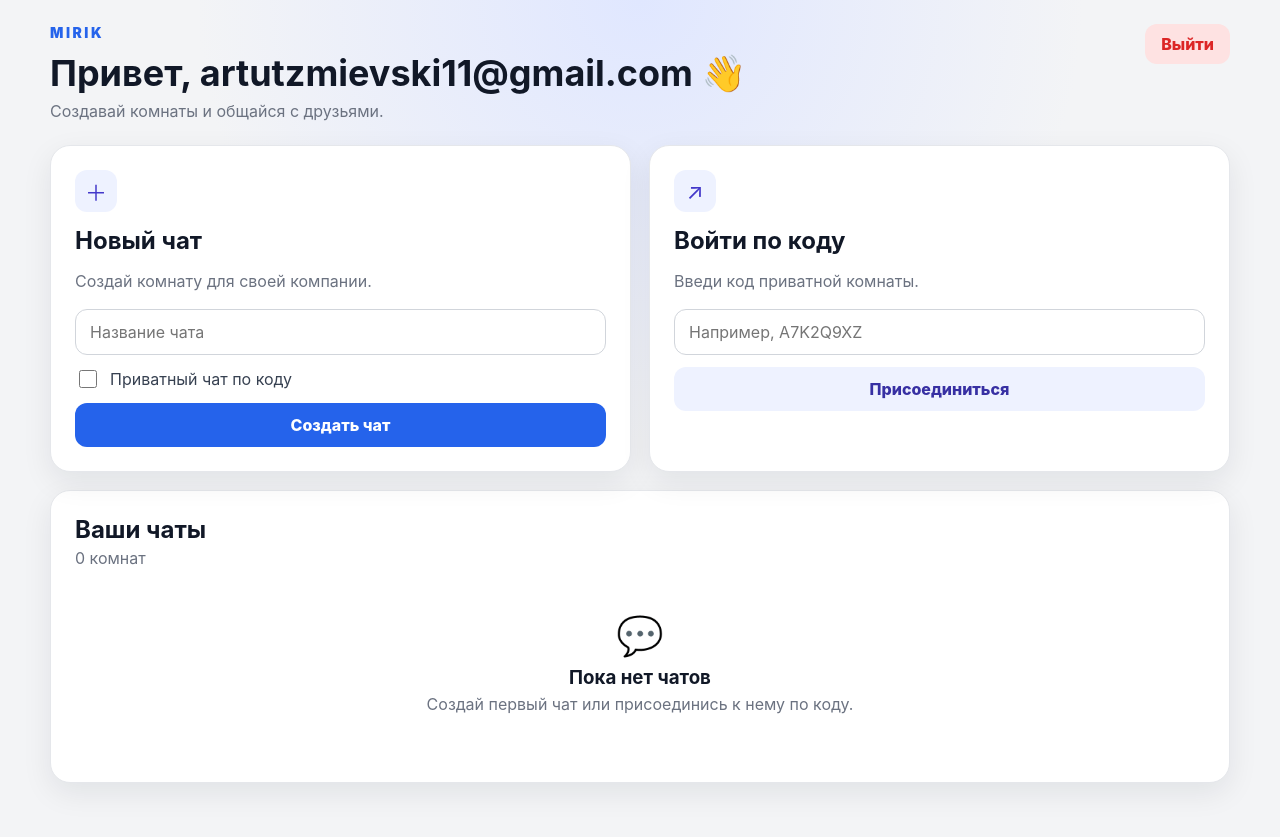
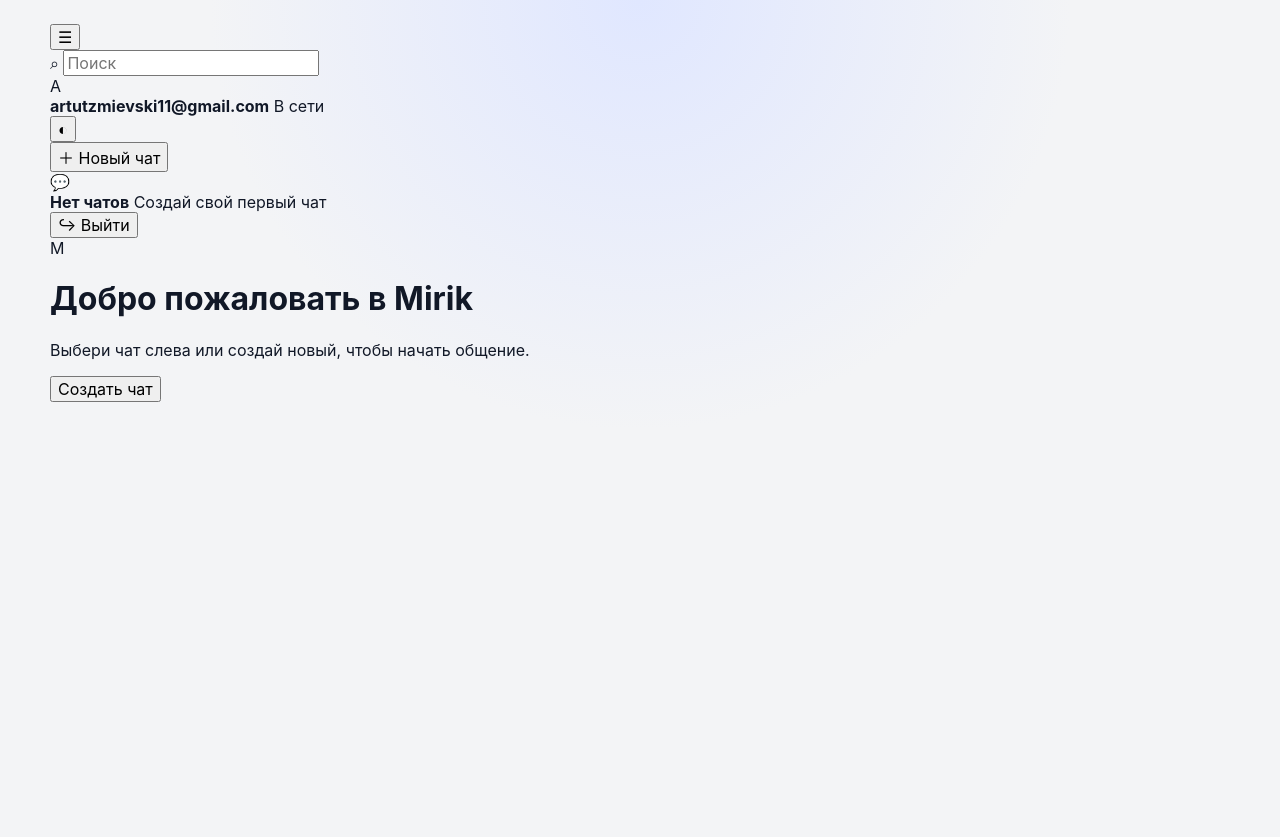
Before and after one commit to dlaksnetrogat-ux/mirik, a Flask app: page /dashboard in a window 1280 px wide. After the commit the page ends 402 px from the top, so only its background shows below. Run offline with Flask 3, Linux system fonts and the light colour scheme; a user stored in the database is signed in; data that the repository does not hold is empty.

Commit message:
Create Telegram-inspired messenger home screen

```diff
--- a/templates/dashboard.html
+++ b/templates/dashboard.html
@@ -1,78 +1,100 @@
 {% extends "base.html" %}
-{% block title %}Чаты — Mirik{% endblock %}
+{% block title %}Mirik — Чаты{% endblock %}
 
 {% block content %}
-<main class="dashboard-container">
-    <header class="dashboard-header">
-        <div>
-            <div class="brand brand-left">MIRIK</div>
-            <h1>Привет, {{ current_user.email }} 👋</h1>
-            <p class="muted">Создавай комнаты и общайся с друзьями.</p>
+<div class="messenger-shell">
+    <aside class="sidebar" aria-label="Список чатов">
+        <div class="sidebar-top">
+            <button class="icon-button" type="button" data-menu-toggle aria-label="Открыть меню">☰</button>
+            <div class="search-box">
+                <span>⌕</span>
+                <input id="chat-search" type="search" placeholder="Поиск" autocomplete="off" aria-label="Поиск чатов">
             </div>
+        </div>
+
+        <div class="profile-strip">
+            <div class="avatar avatar-user">{{ current_user.email[:1]|upper }}</div>
+            <div class="profile-copy">
+                <strong>{{ current_user.email }}</strong>
+                <span>В сети</span>
+            </div>
+            <button class="icon-button" type="button" data-theme-toggle aria-label="Переключить тему">◐</button>
+        </div>
+
+        <div class="sidebar-actions">
+            <button class="new-chat-button" type="button" data-new-chat>＋ Новый чат</button>
+        </div>
+
+        <div class="chat-list" id="chat-list">
+            {% if chat_rooms %}
+                {% for room in chat_rooms %}
+                    <a class="chat-list-item" href="{{ url_for('chat', chat_id=room.id) }}" data-chat-name="{{ room.name|lower }}">
+                        <div class="avatar room-avatar">{{ room.name[:1]|upper }}</div>
+                        <div class="chat-list-copy">
+                            <div class="chat-list-row">
+                                <strong>{{ room.name }}</strong>
+                                <time>{% if room.is_private %}🔒{% else %}🌐{% endif %}</time>
+                            </div>
+                            <span>{% if room.is_private %}Приватный чат{% else %}Открытый чат{% endif %}</span>
+                        </div>
+                    </a>
+                {% endfor %}
+            {% else %}
+                <div class="sidebar-empty">
+                    <div class="sidebar-empty-icon">💬</div>
+                    <strong>Нет чатов</strong>
+                    <span>Создай свой первый чат</span>
+                </div>
+            {% endif %}
+        </div>
+
+        <div class="sidebar-footer">
             <form method="POST" action="{{ url_for('logout') }}">
                 <input type="hidden" name="csrf_token" value="{{ csrf_token() }}">
-            <button type="submit" class="btn-danger">Выйти</button>
+                <button class="footer-button" type="submit">↪ Выйти</button>
             </form>
-    </header>
+        </div>
+    </aside>
 
-    <section class="dashboard-grid">
-        <article class="card">
-            <div class="card-icon">＋</div>
-            <h2>Новый чат</h2>
-            <p class="muted">Создай комнату для своей компании.</p>
-            <form method="POST" action="{{ url_for('create_chat') }}">
+    <main class="welcome-pane">
+        <div class="welcome-card">
+            <div class="welcome-logo">M</div>
+            <h1>Добро пожаловать в Mirik</h1>
+            <p>Выбери чат слева или создай новый, чтобы начать общение.</p>
+            <button class="primary-action" type="button" data-new-chat>Создать чат</button>
+        </div>
+    </main>
+</div>
+
+<div class="modal-backdrop" data-modal hidden>
+    <section class="modal" role="dialog" aria-modal="true" aria-labelledby="new-chat-title">
+        <div class="modal-head">
+            <div>
+                <h2 id="new-chat-title">Новый чат</h2>
+                <p>Создай комнату или войди по коду.</p>
+            </div>
+            <button class="icon-button" type="button" data-modal-close aria-label="Закрыть">×</button>
+        </div>
+
+        <form method="POST" action="{{ url_for('create_chat') }}" class="modal-form">
             <input type="hidden" name="csrf_token" value="{{ csrf_token() }}">
-                <label class="sr-only" for="chat_name">Название чата</label>
-                <input type="text" id="chat_name" name="chat_name" placeholder="Название чата" maxlength="100" required>
-                <label class="check-row">
+            <label for="chat_name">Название чата</label>
+            <input id="chat_name" name="chat_name" maxlength="100" placeholder="Например, Друзья" required autofocus>
+            <label class="switch-row">
                 <input type="checkbox" name="is_private">
                 <span>Приватный чат по коду</span>
             </label>
-                <button type="submit" class="btn-primary">Создать чат</button>
+            <button class="primary-action" type="submit">Создать чат</button>
         </form>
-        </article>
 
-        <article class="card">
-            <div class="card-icon">↗</div>
-            <h2>Войти по коду</h2>
-            <p class="muted">Введи код приватной комнаты.</p>
-            <form method="POST" action="{{ url_for('join_chat') }}">
+        <div class="modal-divider"><span>или</span></div>
+
+        <form method="POST" action="{{ url_for('join_chat') }}" class="modal-form">
             <input type="hidden" name="csrf_token" value="{{ csrf_token() }}">
-                <label class="sr-only" for="code">Код чата</label>
-                <input type="text" id="code" name="code" placeholder="Например, A7K2Q9XZ" maxlength="10" autocomplete="off" required>
-                <button type="submit" class="btn-secondary">Присоединиться</button>
+            <label for="code">Код приватного чата</label>
+            <input id="code" name="code" maxlength="10" placeholder="A7K2Q9XZ" autocomplete="off">
+            <button class="secondary-action" type="submit">Войти по коду</button>
         </form>
-        </article>
     </section>
-
-    <section class="card chat-list">
-        <div class="section-heading">
-            <div>
-                <h2>Ваши чаты</h2>
-                <p class="muted">{{ chat_rooms|length }} комнат</p>
 </div>
-        </div>
-        {% if chat_rooms %}
-            <div class="rooms">
-                {% for room in chat_rooms %}
-                    <a class="room" href="{{ url_for('chat', chat_id=room.id) }}">
-                        <div class="room-avatar">{{ room.name[:1]|upper }}</div>
-                        <div class="room-info">
-                            <strong>{{ room.name }}</strong>
-                            <span>{% if room.is_private %}Приватная комната{% else %}Открытая комната{% endif %}</span>
-                        </div>
-                        {% if room.is_private %}<code>{{ room.code }}</code>{% endif %}
-                        <span class="room-arrow">›</span>
-                    </a>
-                {% endfor %}
-            </div>
-        {% else %}
-            <div class="empty-state">
-                <div class="empty-icon">💬</div>
-                <h3>Пока нет чатов</h3>
-                <p class="muted">Создай первый чат или присоединись к нему по коду.</p>
-            </div>
-        {% endif %}
-    </section>
-</main>
 {% endblock %}
```
Lines whose indentation alone changed are shown as unchanged.
